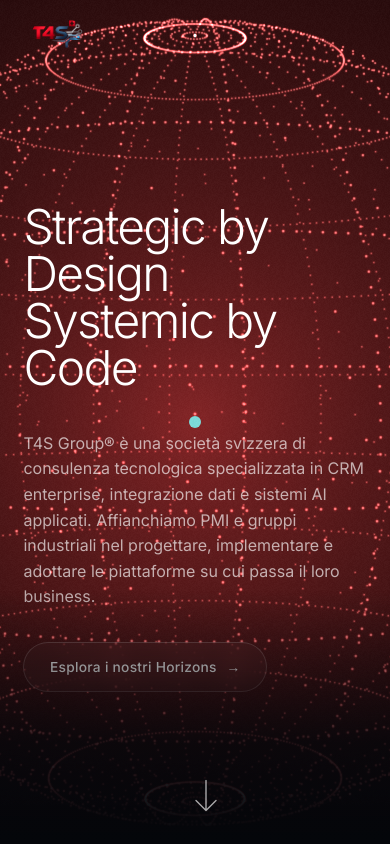
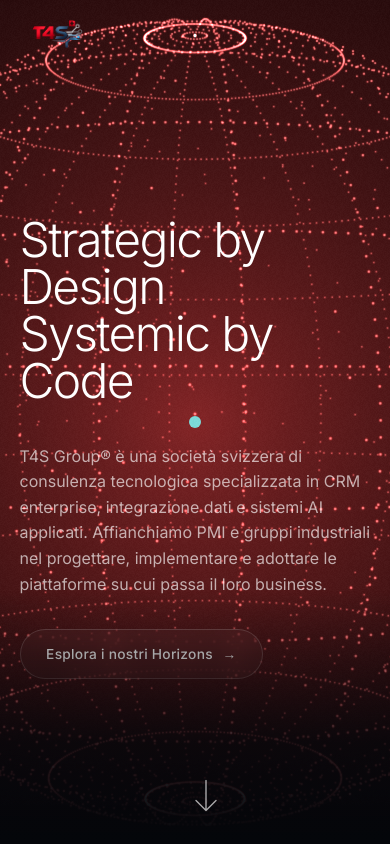
Before and after one commit to dademi-t4s/t4sgroup-website, a Next.js app: page / in a window 390 px wide. Shown: the top 844 px of the page. Built offline with nearby package versions, Linux system fonts and the light colour scheme.

Commit message:
Mobile: switch to proximity snap + restore native cursor on touch
Fixes scroll fighting finger inertia on mobile (mandatory snap was too
aggressive) and avoids the no-cursor look on touch where the custom
JS cursor never renders. Adds responsive padding for ic-fh-section on
small viewports.

```diff
--- a/src/app/globals.css
+++ b/src/app/globals.css
@@ -39,6 +39,20 @@
   button,
   [role='button'] {
     cursor: none;
+  }
+
+  /* On touch devices restore the native cursor / behaviour and disable
+     mandatory snap (which can fight finger inertia) */
+  @media (pointer: coarse) {
+    html {
+      scroll-snap-type: y proximity;
+    }
+    body,
+    a,
+    button,
+    [role='button'] {
+      cursor: auto;
+    }
   }
 }
 
@@ -84,6 +98,11 @@
     justify-content: center;
     padding: 8vh 6vw;
     position: relative;
+  }
+  @media (max-width: 640px) {
+    .ic-fh-section {
+      padding: 12vh 5vw;
+    }
   }
   .ic-scroll-filler {
     min-height: 90svh;
```
